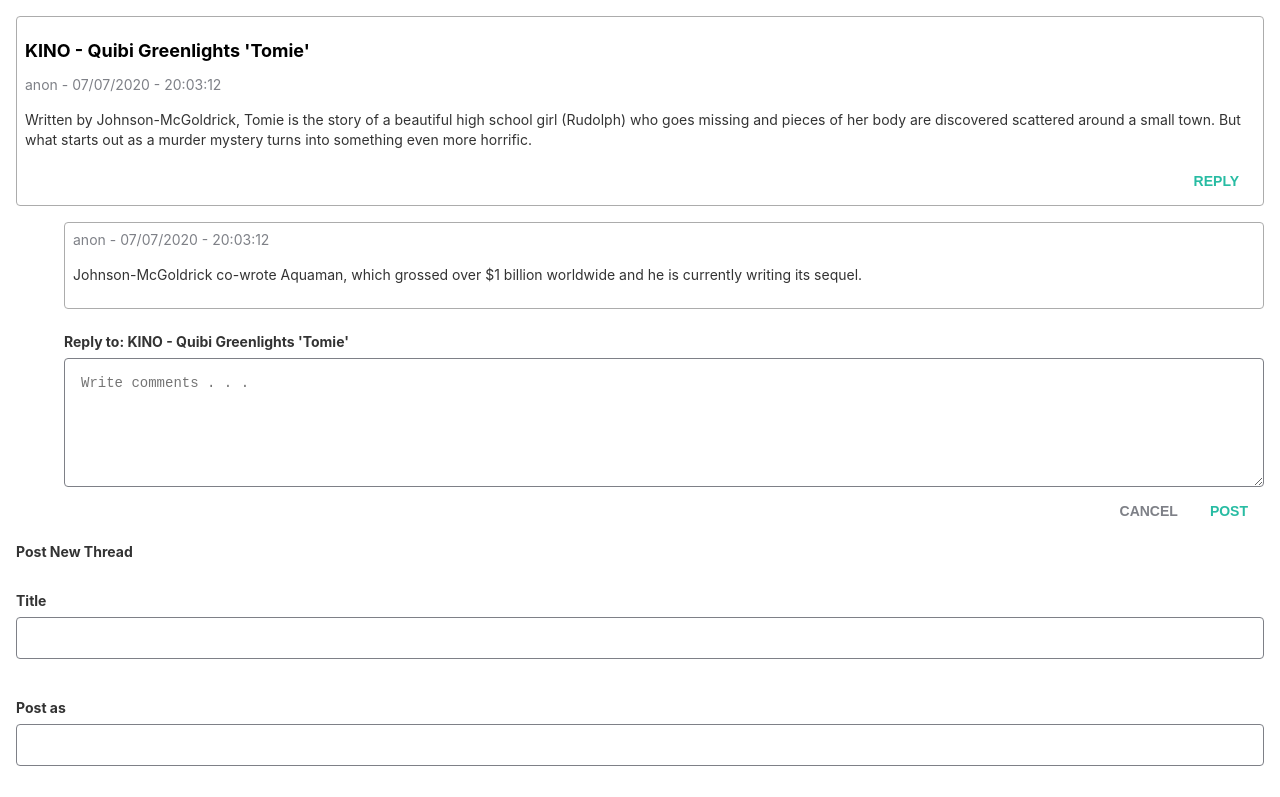
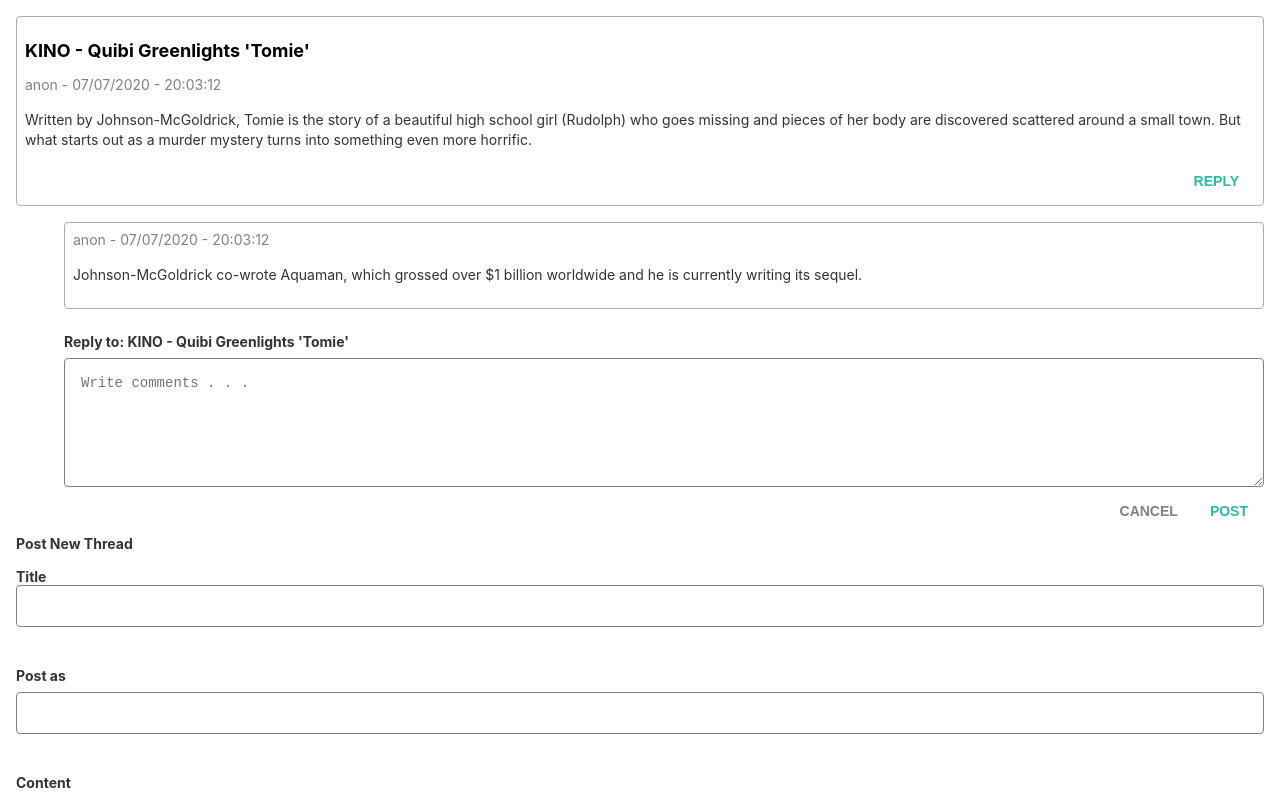
Before and after one commit to hare451g/duck-chan, a React (Create React App) app: page / in a window 1280 px wide. Shown: the top 797 px of the page. Built offline with nearby package versions, Linux system fonts and the light colour scheme.

Commit message:
fixed margin and padding in newThread Form

```diff
--- a/src/containers/App.jsx
+++ b/src/containers/App.jsx
@@ -22,8 +22,8 @@
           content="Johnson-McGoldrick co-wrote Aquaman, which grossed over $1 billion worldwide and he is currently writing its sequel. "
         />
         <CommentForm threadName="KINO - Quibi Greenlights 'Tomie'" />
+        <NewThreadForm />
       </Flex>
-      <NewThreadForm />
     </>
   );
 }
--- a/src/containers/NewThreadForm.jsx
+++ b/src/containers/NewThreadForm.jsx
@@ -8,12 +8,13 @@
 
 function NewThreadForm() {
   return (
-    <Flex direction="column" padding="0 16px">
-      <Text fontSize="14px" fontWeight="bold" margin="8px 0px">
+    <Flex direction="column">
+      <Text fontSize="14px" fontWeight="bold">
         Post New Thread
       </Text>
+
       <Flex direction="column" margin="16px 0">
-        <Text fontSize="14px" fontWeight="bold" margin="8px 0px">
+        <Text fontSize="14px" fontWeight="bold">
           Title
         </Text>
         <TextInput type="text" />
@@ -24,12 +25,14 @@
         </Text>
         <TextInput type="text" />
       </Flex>
+
       <Flex direction="column" margin="16px 0">
         <Text fontSize="14px" fontWeight="bold" margin="8px 0px">
           Content
         </Text>
         <Textarea placeholder="Write your thread" />
       </Flex>
+
       <Flex justify="flex-end" align="center" margin="8px 0px">
         <Button variant="naked" color="muted">
           cancel
```
